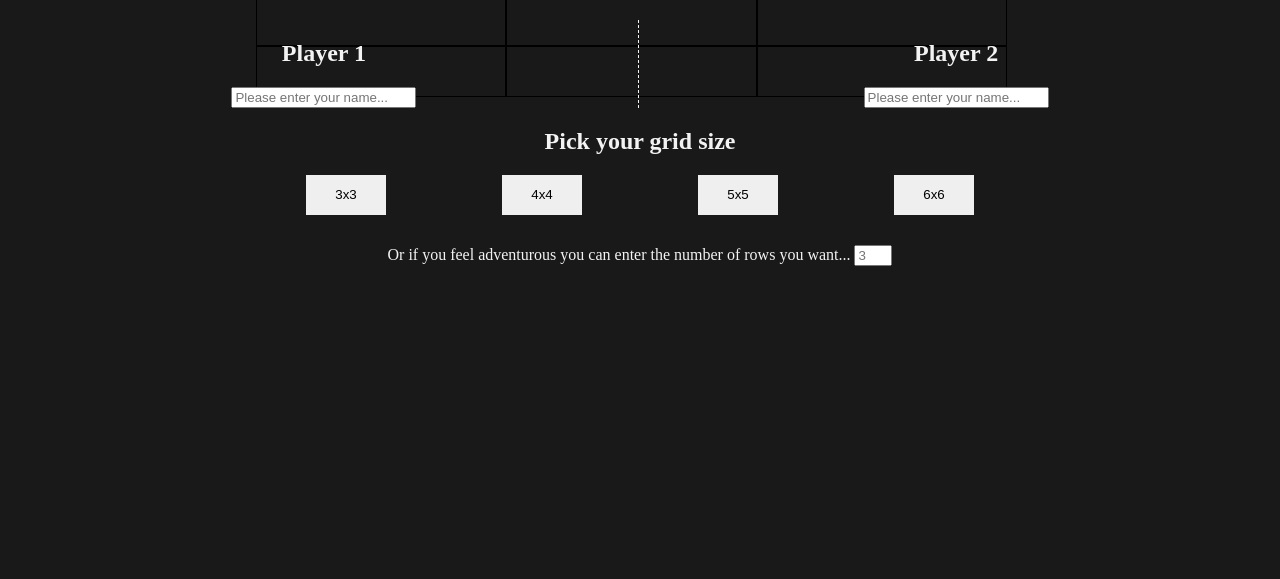
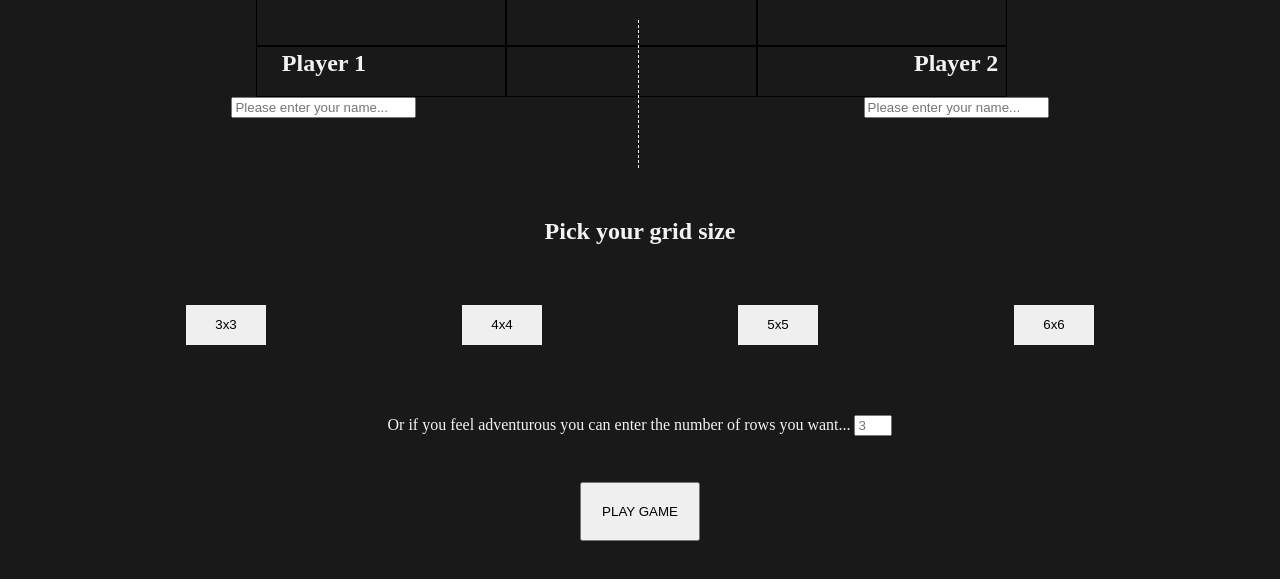
Before and after one commit to apwn/tictactoe, a plain HTML site: page index.html in a window 1280 px wide. Shown: the part 135-714 px from the top of the page. Drawn offline with nearby package versions, Linux system fonts and the light colour scheme.

Commit message:
grid size selection added

```diff
--- a/css/style.css
+++ b/css/style.css
@@ -39,7 +39,7 @@ text-align: center;
 .player1-input, .player2-input{
   width: 49%;
   display: inline-block;
-
+  padding: 10px 0 50px;
 }
 
 .name-text {
@@ -51,12 +51,14 @@ text-align: center;
 }
 
 .grid-size {
-  height: 50px;
+  height: auto;
+  margin-top: 50px;
 }
 
 .grid-selection {
   display: inline-block;
   width: 15%;
+  margin: 40px;
 }
 
 button {
@@ -77,6 +79,11 @@ button {
 
 .selected {
   background: blue;
+}
+
+.play-game {
+    margin-top: 30px;
+    padding: 20px;
 }
 
 /******************************************************
--- a/index.html
+++ b/index.html
@@ -39,6 +39,9 @@
           <input type="text" name="rows" placeholder="3" class="row-input">
         </p>
     </div>
+
+        <input type="button" name="name" value="PLAY GAME" class="play-game">
+
   </div>
   <header>
     <h1>Tic Tac Toe</h1>
```
